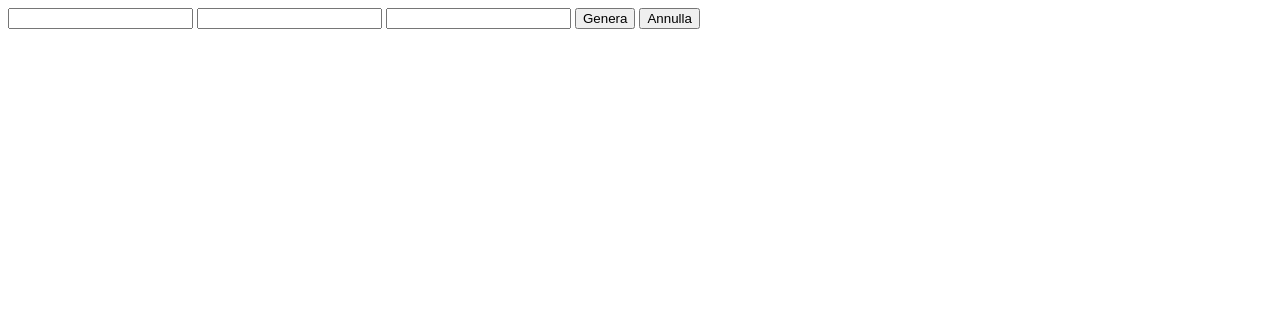
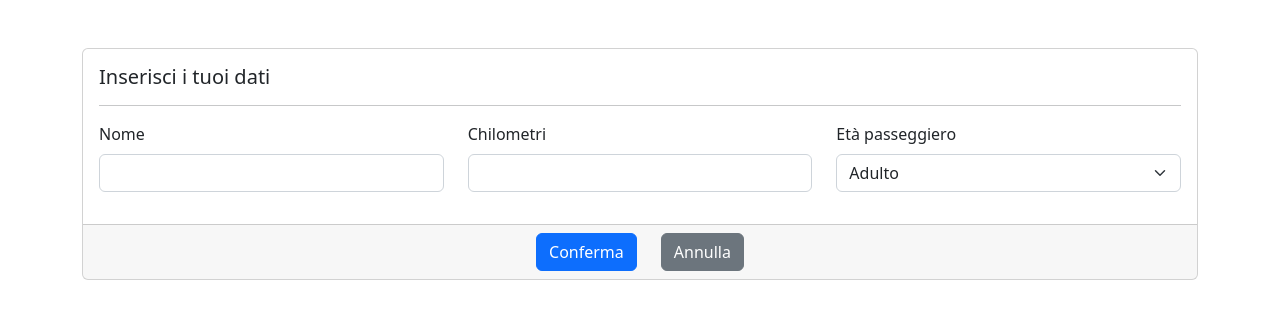
Before and after one commit to GiacomoSeveri/js-biglietto-treno-form, a plain HTML site: page index.html in a window 1280 px wide. Drawn offline with nearby package versions, Linux system fonts and the light colour scheme.

Commit message:
added form

```diff
--- a/index.html
+++ b/index.html
@@ -4,18 +4,49 @@
     <meta charset="UTF-8">
     <meta http-equiv="X-UA-Compatible" content="IE=edge">
     <meta name="viewport" content="width=device-width, initial-scale=1.0">
+    <!-- bootsrap -->
+    <link href="https://cdn.jsdelivr.net/npm/bootstrap@5.2.3/dist/css/bootstrap.min.css" rel="stylesheet" integrity="sha384-rbsA2VBKQhggwzxH7pPCaAqO46MgnOM80zW1RWuH61DGLwZJEdK2Kadq2F9CUG65" crossorigin="anonymous">
     <title>Biglietti treno</title>
 </head>
 <body>
-    <div id="ticket">
-        <form action="">
-            <input type="text">
-            <input type="number" id="km" min="1">
-            <input type="number" id="age" min="0">
-            <input type="submit" id="calc" value="Genera">
-            <input type="reset" id="reset" value="Annulla">
-        </form>
-    </div>
+    <main class="container">
+        <!-- form -->
+        <section id="form" class="my-5">
+            <div class="card">
+                <div class="card-body">
+                    <h5 class="card-title">Inserisci i tuoi dati</h5>
+                    <hr>
+                    <div class="row row-cols-md-3">
+                        <div class="col mb-3">
+                            <label for="name" class="form-label">Nome</label>
+                            <input type="text" minlength="2" class="form-control" id="name">
+                        </div>
+                        <div class="col mb-3">
+                            <label for="km" class="form-label">Chilometri</label>
+                            <input type="number" min="10" class="form-control" id="km">
+                        </div>
+                        <div class="col mb-3">
+                            <label for="age" class="form-label">Età passeggiero</label>
+                            <select class="form-select" id="age">
+                                <option value="">Adulto</option>
+                                <option value="min">Miorenne</option>
+                                <option value="over">Over 65</option>
+                            </select>
+                        </div>
+                    </div>
+                </div>
+                <div class="card-footer d-flex justify-content-center">
+                    <button type="button" class="btn btn-primary me-4">Conferma</button>
+                    <button type="button" class="btn btn-secondary">Annulla</button>
+                </div>
+            </div>
+        </section>
+        <!-- tiket -->
+        <section id="ticket">
+
+        </section>
+    </main>
+    <!-- javascript -->
     <script src="js/script.js"></script>
 </body>
 </html>
```
